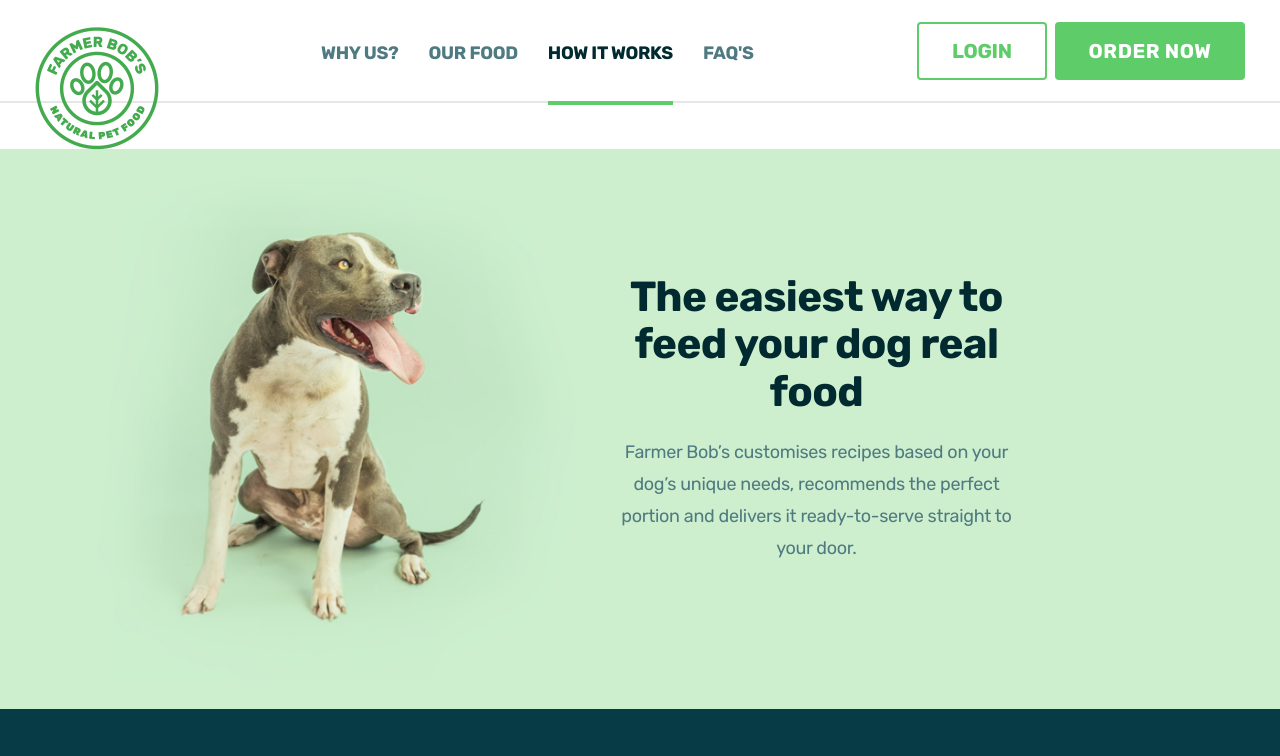
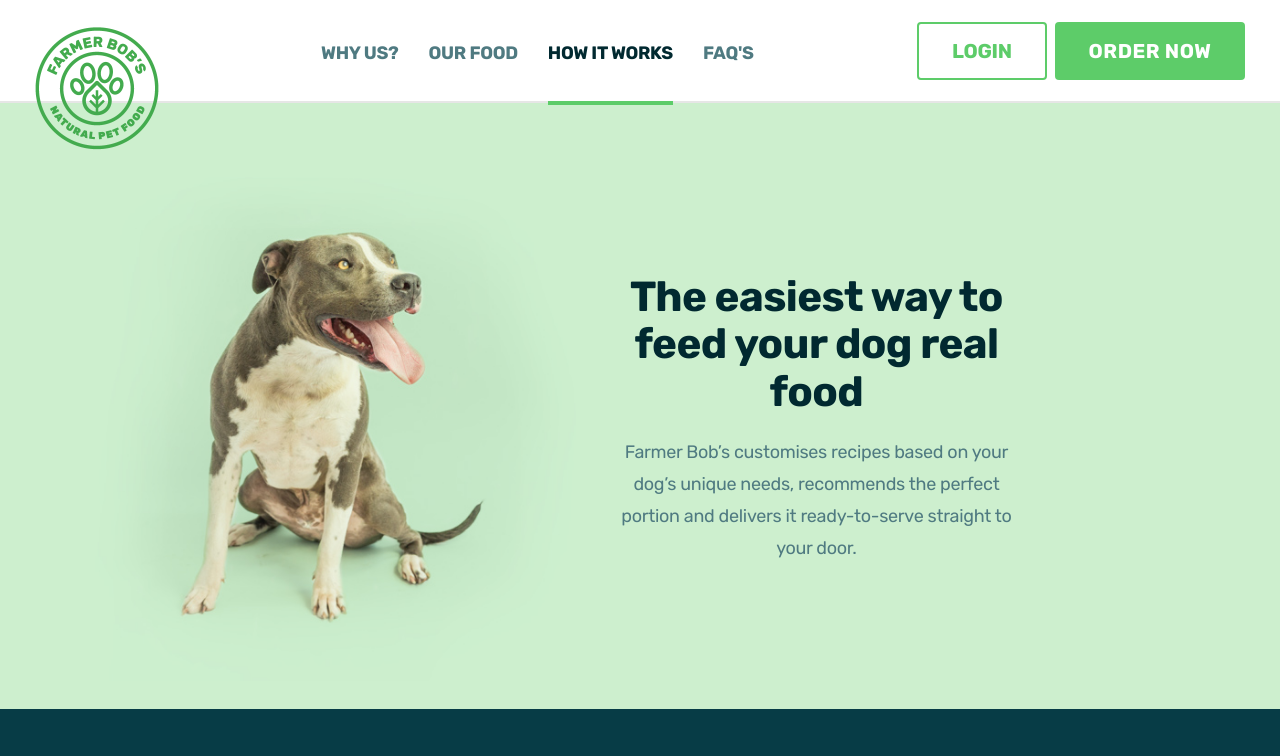
Before and after one commit to mattvernon/farmerbobs, a website: page dist/how-it-works.html in a window 1280 px wide. Shown: the top 756 px of the page. Drawn offline with nearby package versions, Linux system fonts and the light colour scheme.

Commit message:
fix slider paging and how-it-works hero

```diff
--- a/dist/how-it-works.html
+++ b/dist/how-it-works.html
@@ -26,7 +26,7 @@
 
 </head>
 
-<body>
+<body class="greenBackground">
 <i id="iconMenu" class="closed"></i>
 
 <!-- container start -->
--- a/dist/ui/css/global.css
+++ b/dist/ui/css/global.css
@@ -50,6 +50,9 @@ body {
 body.greyBackground {
 	background: #f7f7f7;
 }
+body.greenBackground {
+	background: #CDEFCE;
+}
 body#home {
 	background-color: #f1f1ee;
 }
--- a/dist/ui/css/tablet.css
+++ b/dist/ui/css/tablet.css
@@ -614,8 +614,6 @@ section#ingredients .custom-paging {
 	width: 50%;
 	height: 260px;
 
-	background: red;
-
 	cursor: pointer;
 }
 section#ingredients .custom-paging[data-paging='slickPrev'] {
```
